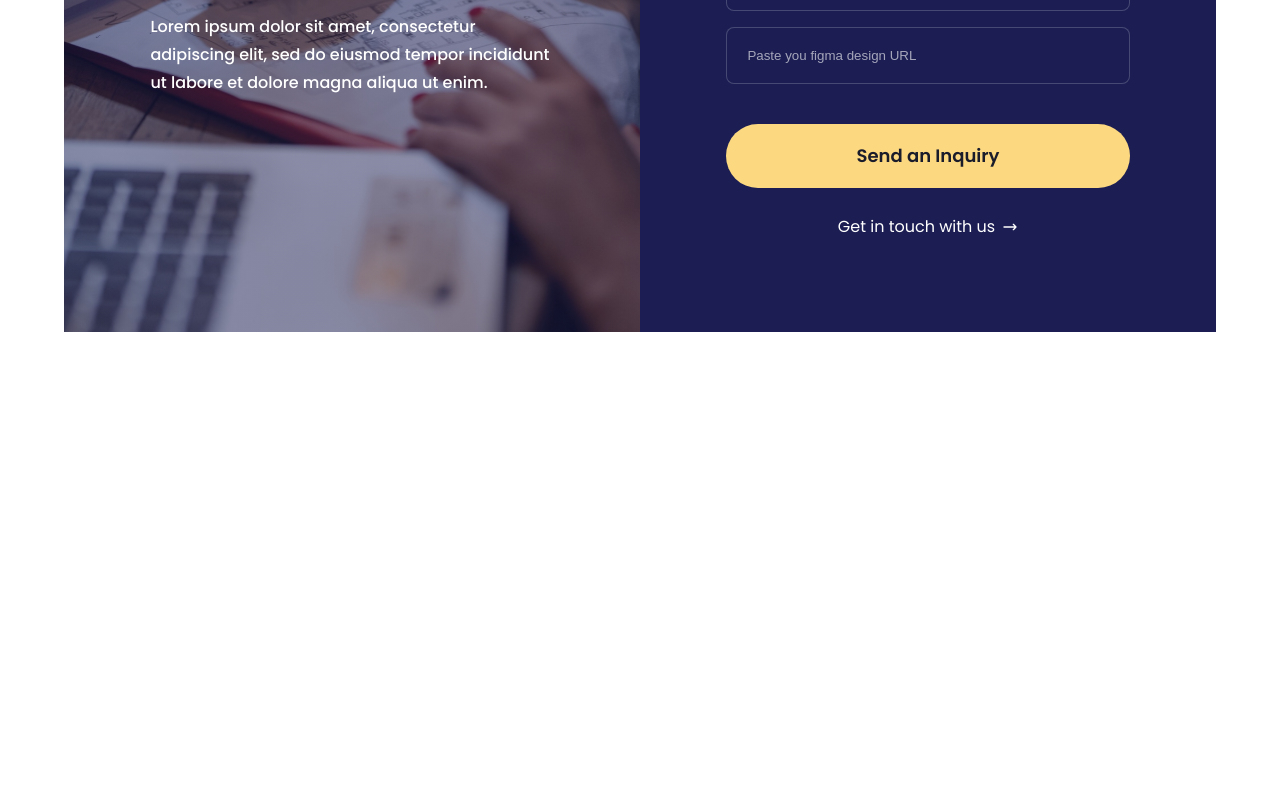
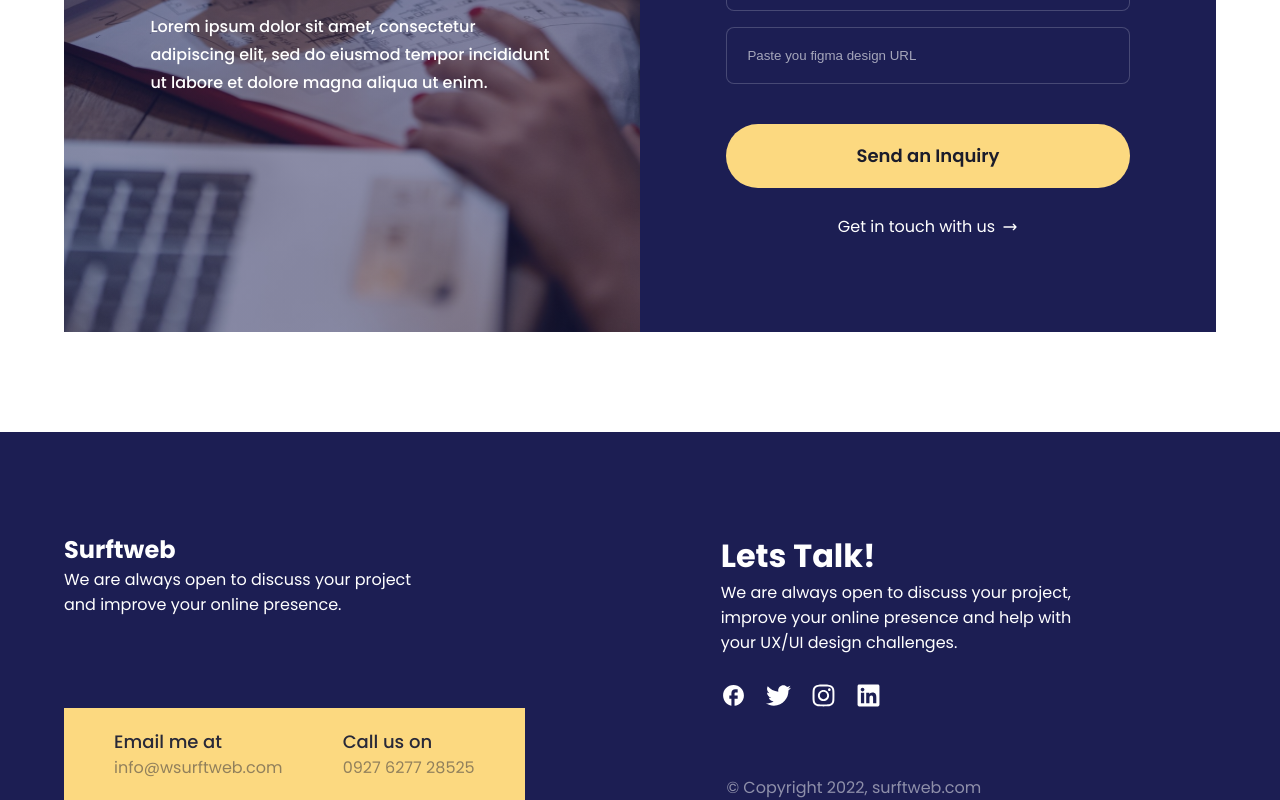
Before and after one commit to ebokes/surftweb, a React (Create React App) app: page / in a window 1280 px wide. Shown: the part 4621-5421 px from the top of the page. Before the commit the page ends 5053 px from the top, so only its background shows below. Built offline with nearby package versions, Linux system fonts and the light colour scheme.

Commit message:
create footer

```diff
--- a/src/App.js
+++ b/src/App.js
@@ -9,6 +9,7 @@ import FeaturesPage from "./components/home/featuresPage/index";
 import ReviewsPage from "./components/home/reviewsPage/index";
 import FaqPage from "./components/home/faqPage/index";
 import ContactForm from "./components/home/contactForm/index";
+import FooterPage from "./components/footer/index";
 
 const theme = {
   colors: {
@@ -45,6 +46,7 @@ function App() {
         <ReviewsPage />
         <FaqPage />
         <ContactForm />
+        <FooterPage />
       </Fragment>
     </ThemeProvider>
   );
--- /dev/null
+++ b/src/components/footer/footerStyle.js
@@ -0,0 +1,92 @@
+import styled from "styled-components";
+
+export const FooterContainer = styled.div`
+  display: flex;
+  column-gap: 25%;
+  color: ${({ theme }) => theme.colors.tertiary2};
+
+  @media (max-width: ${({ theme }) => theme.mediaQuery.mobile}) {
+    flex-direction: column;
+    column-gap: 0;
+  }
+`;
+
+export const Col1 = styled.div`
+  display: flex;
+  width: 32%;
+
+  @media (max-width: ${({ theme }) => theme.mediaQuery.mobile}) {
+    width: 100%;
+    margin: 0 auto;
+  }
+`;
+
+export const Col2 = styled.div`
+  width: 33%;
+
+  @media (max-width: ${({ theme }) => theme.mediaQuery.tablet}) {
+    width: 40%;
+  }
+
+  @media (max-width: ${({ theme }) => theme.mediaQuery.mobile}) {
+    margin-top: 4rem;
+    width: 100%;
+  }
+`;
+
+export const Bottom = styled.div`
+  color: ${({ theme }) => theme.colors.tertiary2};
+  display: flex;
+  column-gap: 17.5%;
+  align-items: flex-end;
+
+  @media (max-width: ${({ theme }) => theme.mediaQuery.mobile}) {
+    flex-direction: column;
+    align-items: flex-start;
+    margin-top: 4rem;
+    text-align: center;
+  }
+
+  div {
+    @media (max-width: ${({ theme }) => theme.mediaQuery.mobile}) {
+      /* margin: 4rem auto 0 auto; */
+    }
+  }
+
+  div > p {
+    opacity: 0.5;
+  }
+`;
+
+export const Contact = styled.div`
+  background-color: ${({ theme }) => theme.colors.secondary1};
+  color: ${({ theme }) => theme.colors.primary1};
+  display: flex;
+  justify-content: space-around;
+  padding: 2rem;
+  /* width: 48rem; */
+  width: 40%;
+
+  @media (max-width: ${({ theme }) => theme.mediaQuery.tablet}) {
+    flex-direction: column;
+    text-align: center;
+    align-items: center;
+  }
+
+  @media (max-width: ${({ theme }) => theme.mediaQuery.mobile}) {
+    margin-bottom: 4rem;
+    width: 100%;
+  }
+
+  h5 {
+    font-size: 1.8rem;
+    font-weight: 500;
+  }
+`;
+
+export const Social = styled.div`
+  display: flex;
+  justify-content: space-between;
+  width: 16rem;
+  margin-top: 2.8rem;
+`;
--- /dev/null
+++ b/src/components/footer/index.js
@@ -0,0 +1,67 @@
+import React from "react";
+import {
+  BackdropContainer,
+  Container,
+} from "../../reuseableComponents/containerStyle";
+import {
+  FooterContainer,
+  Col1,
+  Col2,
+  Contact,
+  Social,
+  Bottom,
+} from "./footerStyle";
+import { MdFacebook } from "react-icons/md";
+import { FaInstagram, FaLinkedin, FaTwitter } from "react-icons/fa";
+
+function FooterPage() {
+  return (
+    <BackdropContainer bg="#1C1E53">
+      <Container pad="10rem 0 0 0">
+        <FooterContainer>
+          <Col1>
+            <div>
+              <h2>Surftweb</h2>
+              <p>
+                We are always open to discuss your project and improve your
+                online presence.
+              </p>
+            </div>
+          </Col1>
+          <Col2>
+            <div>
+              <h1>Lets Talk!</h1>
+              <p>
+                We are always open to discuss your project, improve your online
+                presence and help with your UX/UI design challenges.
+              </p>
+            </div>
+            <Social>
+              <MdFacebook size={25} />
+              <FaTwitter size={25} />
+              <FaInstagram size={25} />
+              <FaLinkedin size={25} />
+            </Social>
+          </Col2>
+        </FooterContainer>
+        <Bottom>
+          <Contact>
+            <div>
+              <h5>Email me at</h5>
+              <p>info@wsurftweb.com</p>
+            </div>
+            <div>
+              <h5>Call us on</h5>
+              <p>0927 6277 28525</p>
+            </div>
+          </Contact>
+          <div>
+            <p>&copy; Copyright 2022, surftweb.com</p>
+          </div>
+        </Bottom>
+      </Container>
+    </BackdropContainer>
+  );
+}
+
+export default FooterPage;
--- a/src/reuseableComponents/containerStyle.js
+++ b/src/reuseableComponents/containerStyle.js
@@ -5,12 +5,7 @@ export const Container = styled.div`
   width: 90%;
   margin: 0 auto;
   padding: ${({ pad }) => pad || "10rem 0 10rem 0"};
-  /* padding: 12.8rem 0 12.8rem 0; */
-  /* border: 2px solid green; */
 
-  /* @media (max-width: ${({ theme }) => theme.mediaQuery.tablet}) {
-    padding: 6rem 0 6rem 0;
-  } */
   @media (max-width: ${({ theme }) => theme.mediaQuery.tablet}) {
     width: 95%;
   }
```
